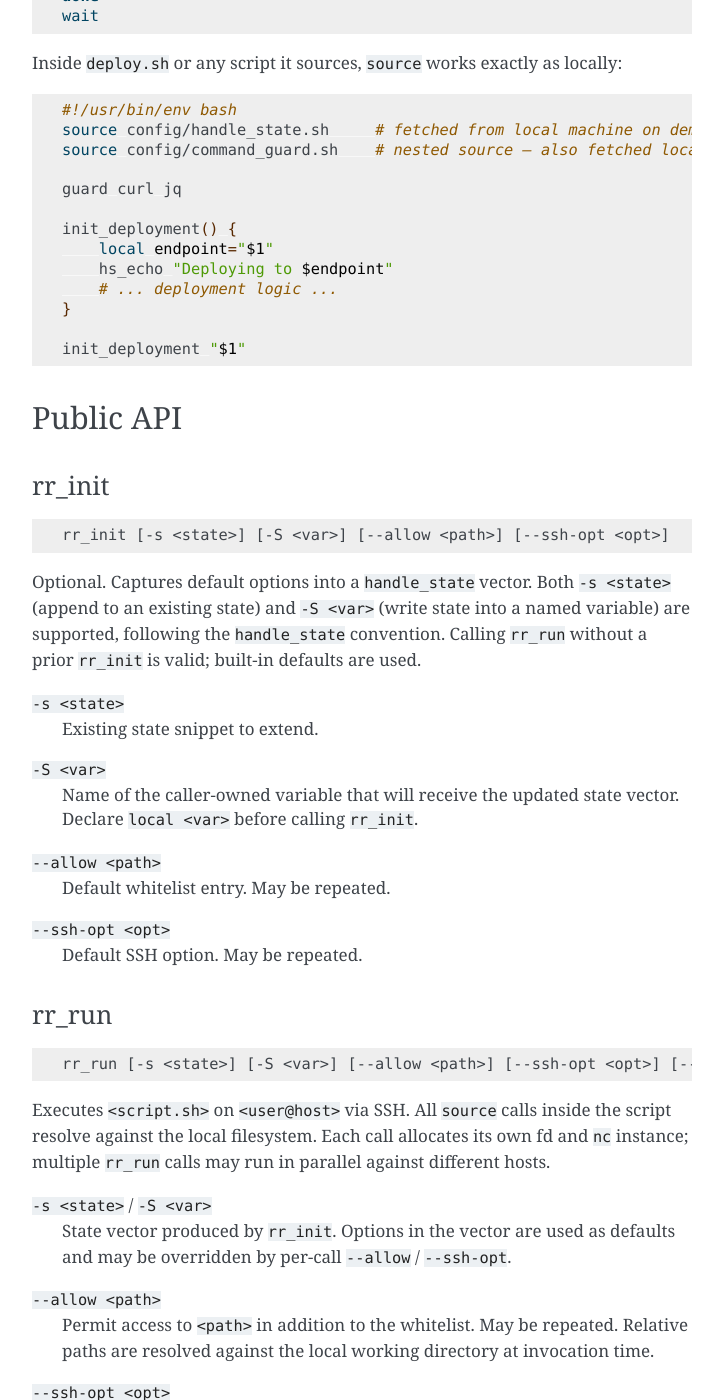
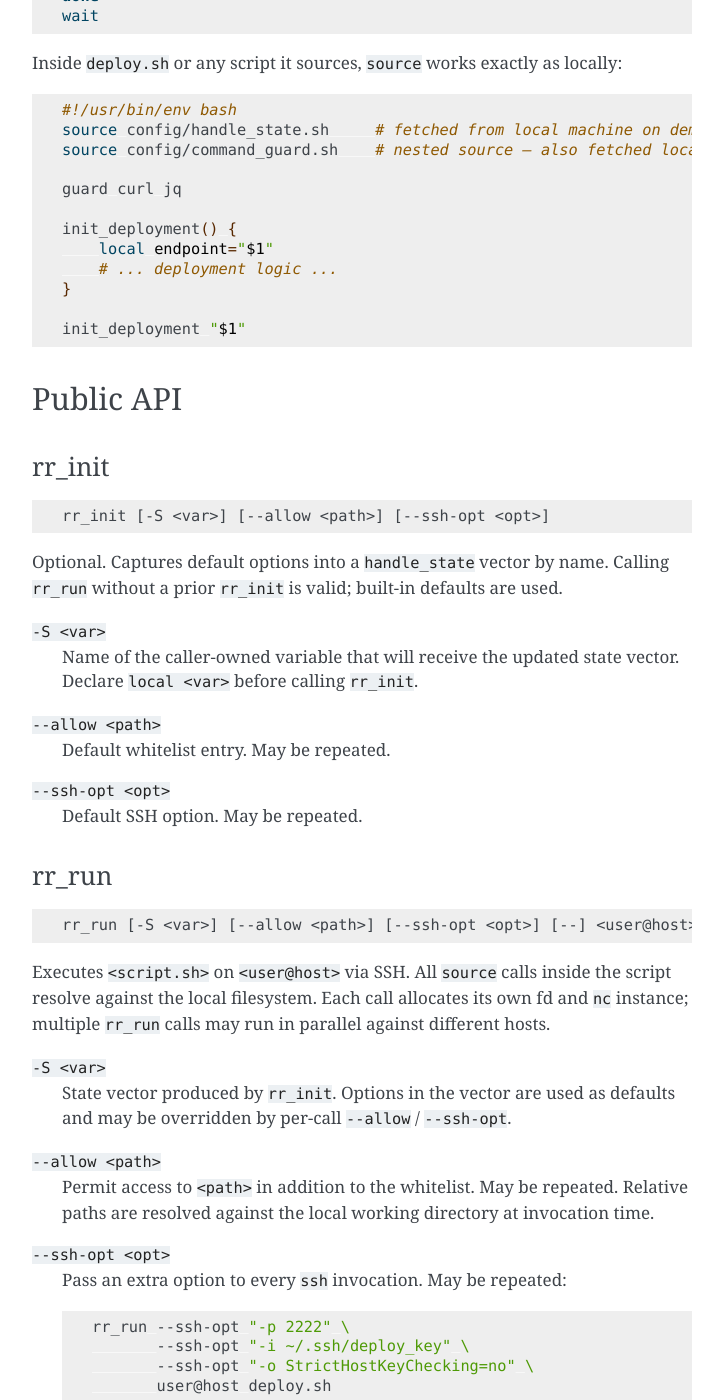
Before and after one commit to CriticalOptimisation/bash-deploy-libs, a Sphinx documentation site: the page built from docs/libraries/remote_run.rst, in a window 1280 px wide and 1400 px high, scrolled down 2062 px. Shown: the whole window, without its empty margins (388-1111 px from the left). Built offline with Sphinx 7.4.7, drawn with Linux system fonts in a browser that asks for light colours; some of the changed text lies outside the part shown.

Commit message:
refactor: migrate remote_run to named handle-state API

```diff
--- a/docs/libraries/remote_run.rst
+++ b/docs/libraries/remote_run.rst
@@ -94,7 +94,7 @@ Quick Start
    local state
    rr_init -S state --ssh-opt "-i ~/.ssh/deploy_key" --allow /opt/shared/libs
    for host in "${servers[@]}"; do
-       rr_run -s "$state" "root@$host" deploy.sh --env production &
+       rr_run -S state "root@$host" deploy.sh --env production &
    done
    wait
 
@@ -111,7 +111,6 @@ locally:
 
    init_deployment() {
        local endpoint="$1"
-       hs_echo "Deploying to $endpoint"
        # ... deployment logic ...
    }
 
@@ -125,16 +124,11 @@ rr_init
 
 .. code-block:: text
 
-   rr_init [-s <state>] [-S <var>] [--allow <path>] [--ssh-opt <opt>]
+   rr_init [-S <var>] [--allow <path>] [--ssh-opt <opt>]
 
-Optional.  Captures default options into a ``handle_state`` vector.  Both
-``-s <state>`` (append to an existing state) and ``-S <var>`` (write state
-into a named variable) are supported, following the ``handle_state``
-convention.  Calling ``rr_run`` without a prior ``rr_init`` is valid;
+Optional. Captures default options into a ``handle_state`` vector by name.
+Calling ``rr_run`` without a prior ``rr_init`` is valid;
 built-in defaults are used.
-
-``-s <state>``
-    Existing state snippet to extend.
 
 ``-S <var>``
     Name of the caller-owned variable that will receive the updated state
@@ -151,14 +145,14 @@ rr_run
 
 .. code-block:: text
 
-   rr_run [-s <state>] [-S <var>] [--allow <path>] [--ssh-opt <opt>] [--] <user@host> <script.sh> [args...]
+   rr_run [-S <var>] [--allow <path>] [--ssh-opt <opt>] [--] <user@host> <script.sh> [args...]
 
 Executes ``<script.sh>`` on ``<user@host>`` via SSH.  All ``source`` calls
 inside the script resolve against the local filesystem.  Each call allocates
 its own fd and ``nc`` instance; multiple ``rr_run`` calls may run in parallel
 against different hosts.
 
-``-s <state>`` / ``-S <var>``
+``-S <var>``
     State vector produced by ``rr_init``.  Options in the vector are used as
     defaults and may be overridden by per-call ``--allow`` / ``--ssh-opt``.
 
@@ -207,7 +201,7 @@ rr_resolve
 
 .. code-block:: text
 
-   rr_resolve [-s <state>] <file>
+   rr_resolve [-S <state>] <file>
 
 Makes a local file available as a readable file descriptor and prints the
 corresponding ``/dev/fd/N`` path.  The behaviour depends on which machine
@@ -241,10 +235,11 @@ rr_cleanup
 
 .. code-block:: text
 
-   rr_cleanup [-s <state>] [-S <var>]
+   rr_cleanup [-S <var>]
 
-No-op in the current implementation (no persistent resources are held between
-``rr_run`` calls).  Reserved for a future ControlMaster mode.
+Removes rr-managed variables from the named shared state object so the same
+state variable can be reused safely by a later ``rr_init`` call.  Reserved for
+future ControlMaster teardown as well.
 
 Remote Script Categories
 ------------------------
```
Also changed, not shown: 2 other files.
